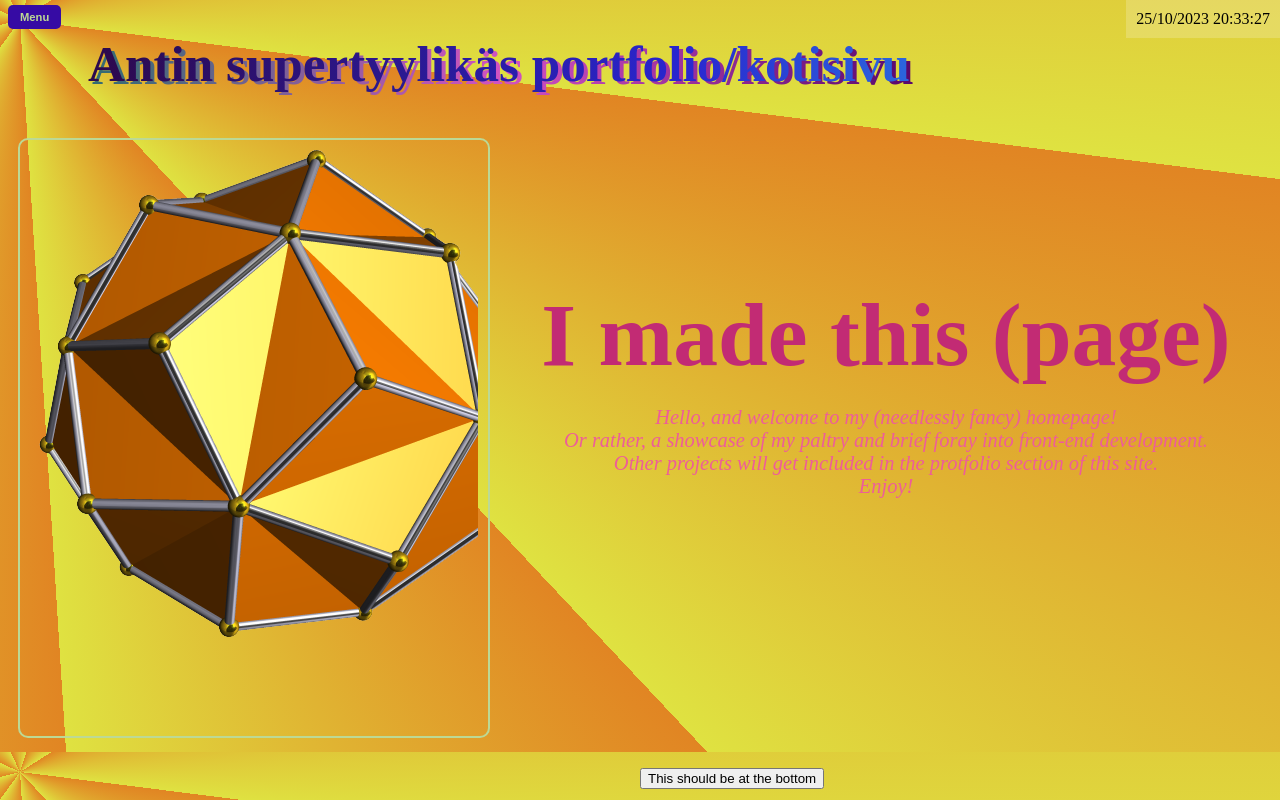
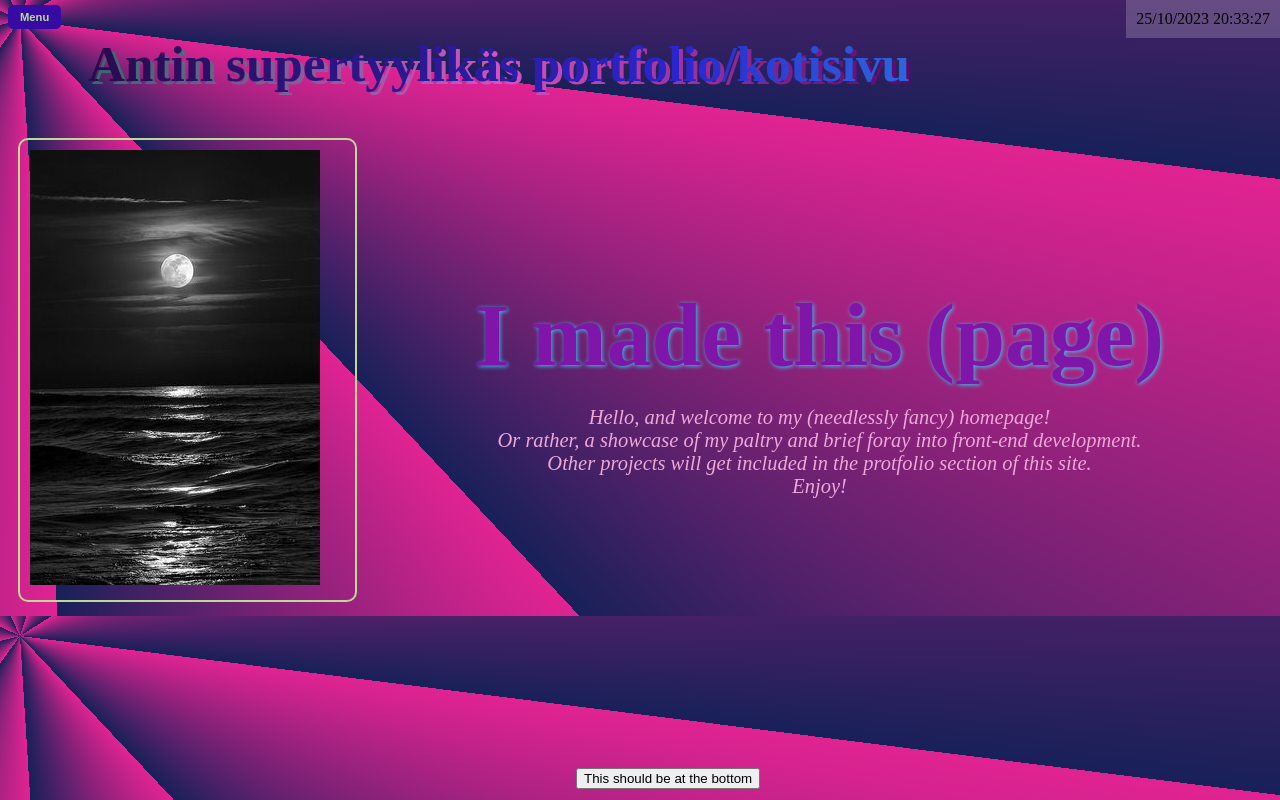
Before and after one commit to Jylant/ProjectSite, a plain HTML site: page index.html in a window 1280 px wide. Drawn offline with Linux system fonts and the light colour scheme.

Commit message:
Finishing touches

```diff
--- a/index.html
+++ b/index.html
@@ -23,7 +23,7 @@
             </nav>
         </header>
         <aside>
-            <iframe id="ruutu" src="./images/favicon.png" frameborder="1px" title="The fun stuff">
+            <iframe id="ruutu" src="./images/Moon.jpg" frameborder="1px" title="The fun stuff">
             </iframe>
         </aside>
         <h2 id="declaration" style="font-family: Chiller; text-align: center;">I made this (page)</h2>
@@ -31,7 +31,7 @@
         Or rather, a showcase of my paltry and brief foray into front-end development. <br>
         Other projects will get included in the protfolio section of this site. <br>Enjoy!</p>
         <footer>
-            <button id="nappi" style="position: fixed; top: 96%; left: 50%">This should be at the bottom</button>
+            <button id="nappi" style="position: fixed; top: 96%; left: 45%">This should be at the bottom</button>
         </footer>
 
     </body>
--- a/styles/stylesheet.css
+++ b/styles/stylesheet.css
@@ -1,6 +1,6 @@
 body {
     background-color: #e92bba;
-    background-image: repeating-conic-gradient(at 20px 20px, #e18523 16%, #dfe241 27%, #1bb489 12%);
+    background-image: repeating-conic-gradient(at 20px 20px, #e12392 16%, #182059 27%, #1bb489 12%);
     -webkit-background-composite: padding-box;
     background-repeat: no-repeat round;
 }
@@ -49,14 +49,15 @@ h1 {
 }
 
 p {
-    color: #ee5d99;
+    color: #eda8d8;
     font-style: oblique;
     font-family: 'Chiller';
     font-size: 1.6vw;
     text-align: center;
 }
 #declaration {
-    color: rgb(194, 43, 116);
+    color: #8015aa;
+    text-shadow: 1px 1px 4px #2eccf4;
     font-style: bold;
     font-size: 7vw;
     margin-top: 15%;
@@ -167,7 +168,7 @@ ul {
 h2 {
     font-size: 2rem;
     font-weight: bold;
-    color: #360ba4;
+    color: #300c8a;
     margin-top: 2rem;
     margin-bottom: 1rem;
 }
@@ -181,8 +182,8 @@ nav {
     border-radius: 10px;
     padding: 10px;
     margin: 10px;
-    width: 35vw;
-    height: 72vh;
+    width: 315px;
+    height: 440px;
     box-sizing: content-box;
 
     border: 2px solid #bcd995;
```
